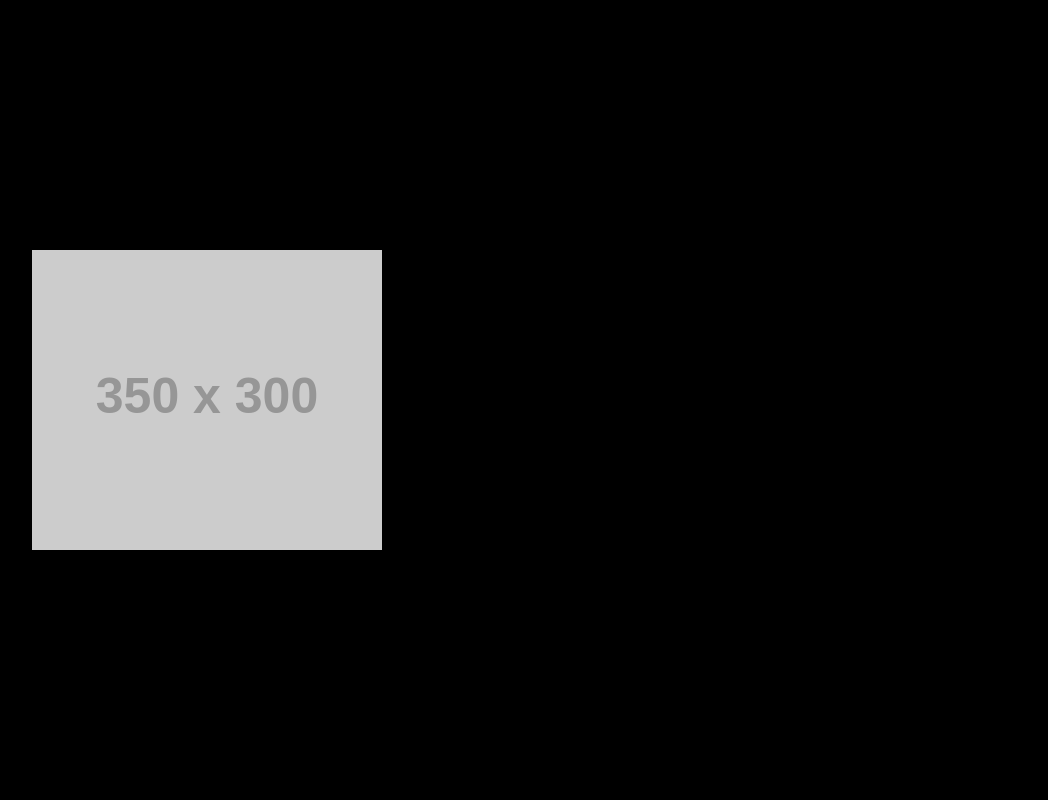
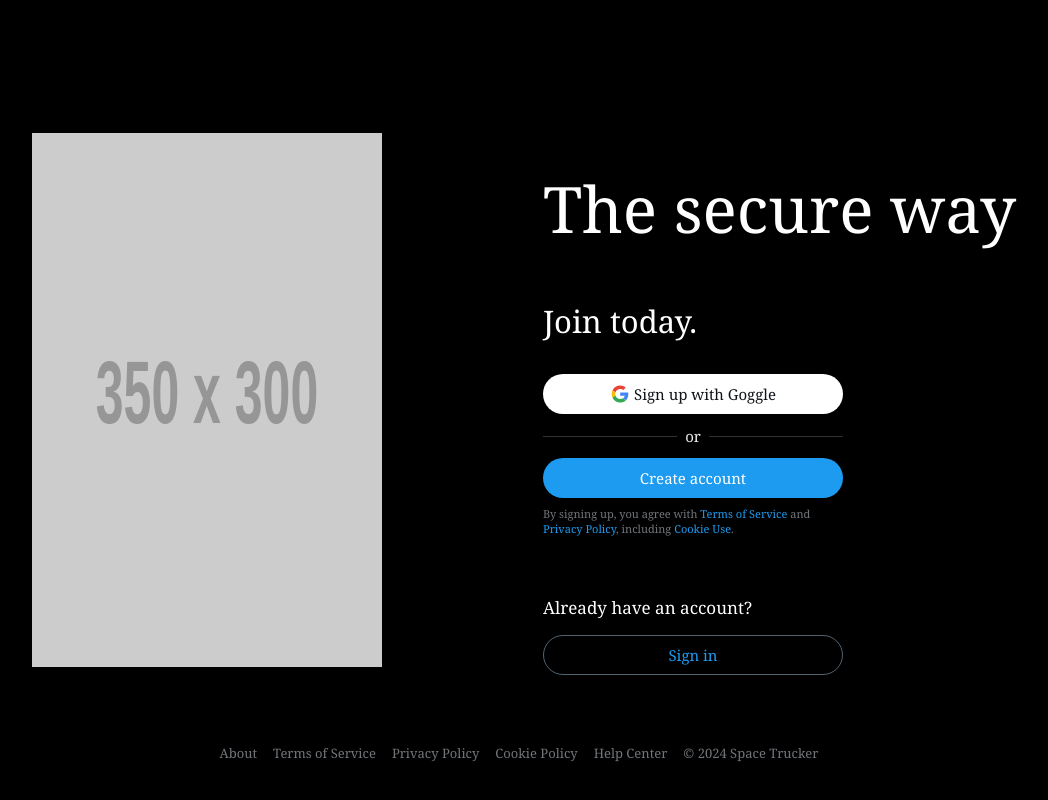
Before and after one commit to mishakrpv/space-trucker, an Angular app in the folder web-app/: page / in a window 1280 px wide. Shown: the whole page, without its empty margins (113-1161 px from the left). Built offline with nearby package versions, Linux system fonts and the light colour scheme; a web font is replaced by a local one.

Commit message:
feat: add signin page

```diff
--- a/web-app/src/app/app.routes.ts
+++ b/web-app/src/app/app.routes.ts
@@ -2,6 +2,7 @@ import { Routes } from '@angular/router';
 import { HomeComponent } from './components/home/home.component';
 import { SigninComponent } from './components/signin/signin.component';
 import { SignupComponent } from './components/signup/signup.component';
+import { PageNotFoundComponent } from './components/page-not-found/page-not-found.component';
 
 const formatTitle = (title: string) => `${title} — Space Trucker`;
 
@@ -12,9 +13,9 @@ export const routes: Routes = [
     title: formatTitle('Welcome'),
     children: [
       {
-        path: 'signin',
+        path: '',
         component: SigninComponent,
-        title: formatTitle('Sign in'),
+        title: formatTitle('The secure way'),
       },
       {
         path: 'signup',
@@ -23,5 +24,5 @@ export const routes: Routes = [
       },
     ],
   },
-  { path: '**', redirectTo: '' },
+  { path: '**', component: PageNotFoundComponent },
 ];
--- a/web-app/src/app/components/home-title/home-title.component.css
+++ b/web-app/src/app/components/home-title/home-title.component.css
@@ -0,0 +1,14 @@
+.title {
+  user-select: none;
+  color: var(--color-text-bright);
+}
+
+.title--primary {
+  font-size: 64px;
+  margin: 48px 0;
+}
+
+.title--secondary {
+  font-size: 31px;
+  margin-bottom: 32px;
+}
--- a/web-app/src/app/components/home-title/home-title.component.html
+++ b/web-app/src/app/components/home-title/home-title.component.html
@@ -1,4 +1,6 @@
 <div class="title">
-  <div class="title--primary">{{ primaryTitle }}</div>
+  <div class="title--primary">
+    <span>{{ primaryTitle }}</span>
+  </div>
   <div class="title--secondary">{{ secondaryTitle }}</div>
 </div>
--- a/web-app/src/app/components/home/home.component.css
+++ b/web-app/src/app/components/home/home.component.css
@@ -16,13 +16,57 @@
   width: 50%;
 }
 
+.logo-image {
+  max-width: 350px;
+}
+
 .home__signin {
   padding: 1em;
   width: 50%;
+}
+
+.home-footer {
+  position: fixed;
+  left: 0;
+  bottom: 0;
+  width: 100%;
+  height: 72px;
+}
+
+.footer__nav {
+  display: flex;
+  justify-content: center;
+  padding: 12px 16px;
+}
+
+.footer__nav-link {
+  font-size: 13px;
+  color: var(--color-text-dark-alt);
+  margin: 4px 0;
+  padding-right: 16px;
+  text-decoration: none;
+}
+
+.footer__nav-link:hover {
+  text-decoration: underline;
 }
 
 @media only screen and (max-width: 1015px) {
   .home__content {
     flex-direction: column;
   }
+
+  .home__logo {
+    padding-left: 1em;
+    justify-content: flex-start;
+    margin: auto;
+  }
+
+  .home__signin {
+    margin: auto;
+  }
+
+  .logo-image {
+    max-width: 45px;
+  }
 }
--- a/web-app/src/app/components/home/home.component.html
+++ b/web-app/src/app/components/home/home.component.html
@@ -1,10 +1,22 @@
 <div class="home-page">
   <div class="home__content">
     <div class="home__logo">
-      <img src="https://placehold.co/350x300" />
+      <img
+        src="https://placehold.co/350x300"
+        draggable="false"
+        class="logo-image"
+        alt="Logo"
+      />
     </div>
     <div class="home__signin">
       <router-outlet></router-outlet>
     </div>
   </div>
 </div>
+<footer class="home-footer">
+  <nav class="footer__nav">
+    @for (link of footerNavLinks; track link) {
+    <a [href]="link.link" class="footer__nav-link">{{ link.text }}</a>
+    }
+  </nav>
+</footer>
--- a/web-app/src/app/components/home/home.component.ts
+++ b/web-app/src/app/components/home/home.component.ts
@@ -1,6 +1,11 @@
 import { Component, inject } from '@angular/core';
 import { IamService } from '../../services/iam/iam.service';
 import { RouterOutlet } from '@angular/router';
+
+interface FooterNavLink {
+  link: string;
+  text: string;
+}
 
 @Component({
   selector: 'app-home',
@@ -10,4 +15,31 @@ import { RouterOutlet } from '@angular/router';
 })
 export class HomeComponent {
   private iam: IamService = inject(IamService);
+
+  protected footerNavLinks: FooterNavLink[] = [
+    {
+      link: '/',
+      text: 'About',
+    },
+    {
+      link: '/',
+      text: 'Terms of Service',
+    },
+    {
+      link: '/',
+      text: 'Privacy Policy',
+    },
+    {
+      link: '/',
+      text: 'Cookie Policy',
+    },
+    {
+      link: '/',
+      text: 'Help Center',
+    },
+    {
+      link: '/',
+      text: '© 2024 Space Trucker',
+    },
+  ];
 }
--- a/web-app/src/app/components/signin/signin.component.css
+++ b/web-app/src/app/components/signin/signin.component.css
@@ -0,0 +1,108 @@
+.signin-options {
+  display: flex;
+  flex-direction: column;
+  width: 300px;
+}
+
+.button {
+  display: flex;
+  align-items: center;
+  justify-content: center;
+  height: 40px;
+  border-radius: 20px;
+  user-select: none;
+  margin-bottom: 8px;
+  transition: 0.2s;
+  font-size: 15px;
+  line-height: 20px;
+}
+
+.provider-button {
+  border-color: #333639;
+  background: var(--color-button-background-bright);
+}
+
+.provider-button:hover {
+  background: #e6e6e6;
+}
+
+.provider-button:active {
+  background: #cccccc;
+}
+
+.provider-button__inner {
+  display: flex;
+  color: var(--color-text-dark-blue);
+}
+
+.button__icon {
+  margin-right: 4px;
+  width: 20px;
+  height: 20px;
+}
+
+.divider {
+  display: flex;
+  align-items: center;
+  margin: 4px -4px;
+}
+
+.divider-line {
+  width: 100%;
+  height: 1px;
+  margin: 0 4px;
+  background: var(--color-border-dark);
+}
+
+.divider-or {
+  user-select: none;
+  margin: 0 4px;
+  font-size: 15px;
+  color: #e7e9ea;
+}
+
+.create-account-button {
+  color: #fff;
+  border-color: rgba(0, 0, 0, 0);
+  background: var(--color-primary-blue);
+  margin-top: 8px;
+}
+
+.create-account-button:hover {
+  background: #1a8cd8;
+}
+
+.legal-notice {
+  margin-bottom: 20px;
+  font-size: 11px;
+  color: var(--color-text-dark-alt);
+}
+
+.link-blue {
+  color: var(--color-primary-blue);
+  text-decoration: none;
+}
+
+.link-blue:hover {
+  text-decoration: underline;
+}
+
+.signin__title {
+  user-select: none;
+  font-size: 17px;
+  color: #fff;
+  margin: 40px 0 16px 0;
+}
+
+.signin-button {
+  border: 1px solid #536471;
+  background: transparent;
+}
+
+.signin-button:hover {
+  background: #1d9bf01a;
+}
+
+.signin-button__inner {
+  color: var(--color-primary-blue);
+}
--- a/web-app/src/app/components/signin/signin.component.html
+++ b/web-app/src/app/components/signin/signin.component.html
@@ -2,3 +2,53 @@
   primary="The secure way"
   secondary="Join today."
 ></app-home-title>
+<div class="signin-options">
+  <div role="button" tabindex="0" class="provider-button button">
+    <div class="provider-button__inner">
+      <svg
+        viewBox="0 0 24 24"
+        aria-hidden="true"
+        class="button__icon"
+        style="color: rgb(15, 20, 25)"
+      >
+        <g>
+          <path
+            d="M18.977 4.322L16 7.3c-1.023-.838-2.326-1.35-3.768-1.35-2.69 0-4.95 1.73-5.74 4.152l-3.44-2.635c1.656-3.387 5.134-5.705 9.18-5.705 2.605 0 4.93.977 6.745 2.56z"
+            fill="#EA4335"
+          ></path>
+          <path
+            d="M6.186 12c0 .66.102 1.293.307 1.89L3.05 16.533C2.38 15.17 2 13.63 2 12s.38-3.173 1.05-4.533l3.443 2.635c-.204.595-.307 1.238-.307 1.898z"
+            fill="#FBBC05"
+          ></path>
+          <path
+            d="M18.893 19.688c-1.786 1.667-4.168 2.55-6.66 2.55-4.048 0-7.526-2.317-9.18-5.705l3.44-2.635c.79 2.42 3.05 4.152 5.74 4.152 1.32 0 2.474-.308 3.395-.895l3.265 2.533z"
+            fill="#34A853"
+          ></path>
+          <path
+            d="M22 12c0 3.34-1.22 5.948-3.107 7.688l-3.265-2.53c1.07-.67 1.814-1.713 2.093-3.063h-5.488V10.14h9.535c.14.603.233 1.255.233 1.86z"
+            fill="#4285F4"
+          ></path>
+        </g>
+      </svg>
+      Sign up with Goggle
+    </div>
+  </div>
+  <div class="divider">
+    <div class="divider-line"></div>
+    <div class="divider-or">or</div>
+    <div class="divider-line"></div>
+  </div>
+  <a class="create-account-button button">
+    <div>Create account</div>
+  </a>
+  <div class="legal-notice">
+    By signing up, you agree with
+    <a href="#" class="link-blue">Terms of Service</a> and
+    <a href="#" class="link-blue">Privacy Policy</a>, including
+    <a href="#" class="link-blue">Cookie Use</a>.
+  </div>
+  <div class="signin__title">Already have an account?</div>
+  <a class="signin-button button">
+    <div class="signin-button__inner">Sign in</div>
+  </a>
+</div>
--- a/web-app/src/styles.css
+++ b/web-app/src/styles.css
@@ -8,8 +8,14 @@
 }
 
 :root {
+  --color-border-dark: #2f3336;
+  --color-button-background-bright: #fff;
   --color-page: #000;
+  --color-primary-blue: #1d9bf0;
+  --color-text-dark-blue: #0f1419;
+  --color-text-bright: #fff;
   --color-text-dark: #1a1a19;
+  --color-text-dark-alt: #71767b;
 }
 
 @font-face {
@@ -25,7 +31,7 @@
 html,
 body {
   height: 100%;
-  font-family: var(--font-family-sans);
+  font-family: var(--font-family-serif);
   background: var(--color-page);
 }
 
@@ -36,3 +42,13 @@ body {
 * {
   box-sizing: border-box;
 }
+
+ul {
+  margin: 0;
+  padding: 0;
+  list-style: none;
+}
+
+input:focus-visible {
+  outline-width: 0;
+}
```
Also changed, not shown: web-app/src/app/components/signin/signin.component.ts (+3 -5 lines).
